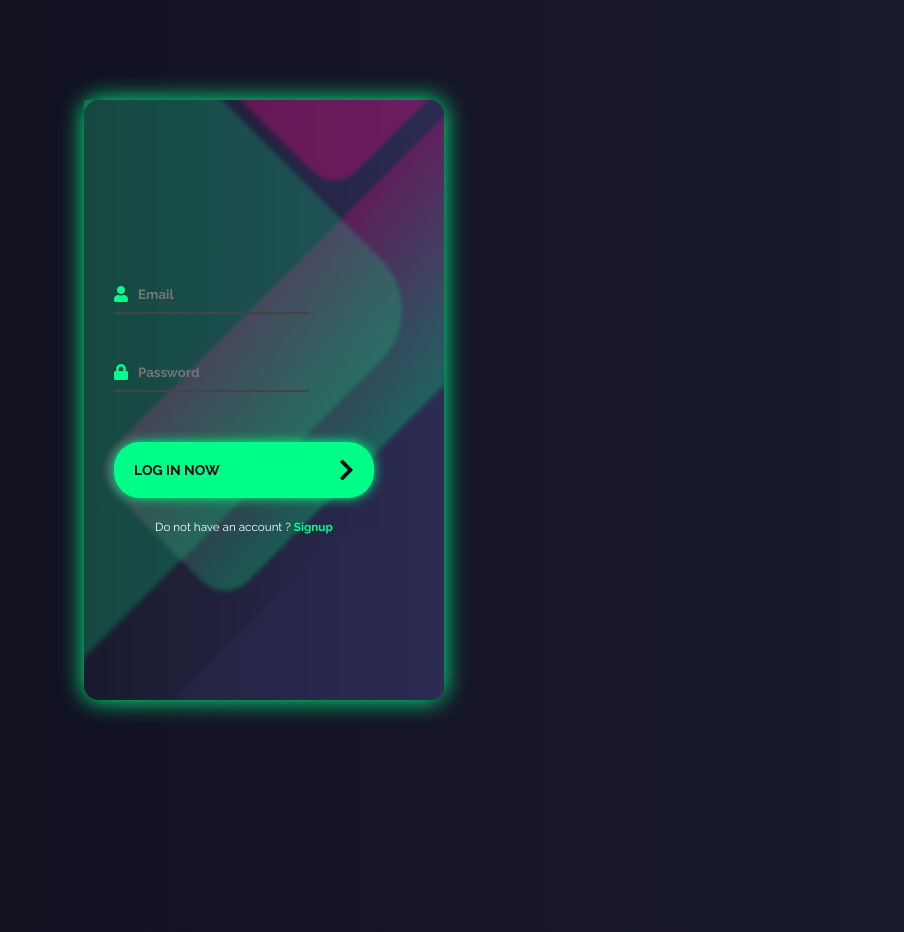
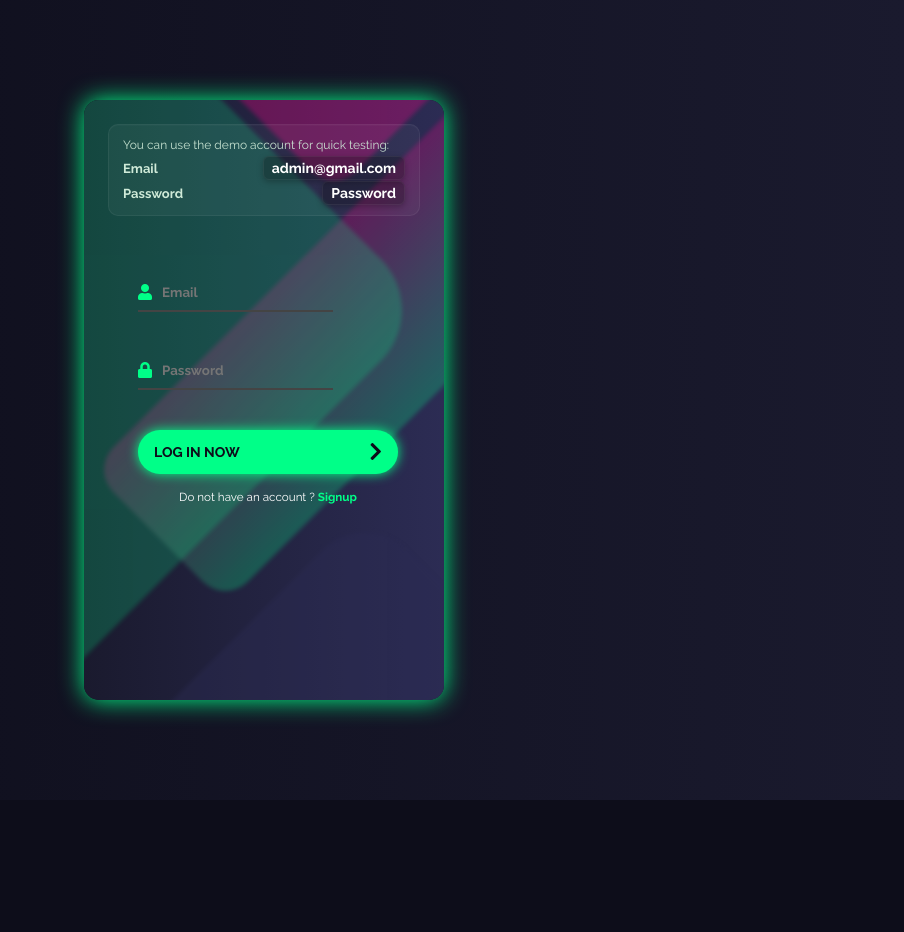
Before and after one commit to pothalaravi/Ecommerce, a Django app: page / in a window 1280 px wide. Shown: the whole page, without its empty margins (376-1280 px from the left). After the commit the page ends 800 px from the top, so only its background shows below. Run offline with Django 5.2, Linux system fonts and the light colour scheme; some libraries are stand-ins or nearby versions.

Commit message:
added new changes

```diff
--- a/Templates/login.html
+++ b/Templates/login.html
@@ -10,36 +10,103 @@
     @import url('https://fonts.googleapis.com/css?family=Raleway:400,700');
     * { box-sizing: border-box; margin: 0; padding: 0; font-family: Raleway, sans-serif; }
     body { background: linear-gradient(90deg, #0d0d1a, #1a1a2e); }
-    .container { display: flex; align-items: center; justify-content: center; min-height: 100vh; }
-    .screen { background: linear-gradient(90deg, #1a1a2e, #2c2c54); position: relative; height: 600px; width: 360px; box-shadow: 0px 0px 24px #00ff88; border-radius: 15px; }
-    .screen__content { z-index: 1; position: relative; height: 100%; }
+    .container { display: flex; align-items: center; justify-content: center; min-height: 100vh; padding: 20px; }
+    .screen { background: linear-gradient(90deg, #1a1a2e, #2c2c54); position: relative; height: 600px; width: 360px; box-shadow: 0px 0px 24px #00ff88; border-radius: 15px; overflow: hidden; }
+    .screen__content { z-index: 1; position: relative; height: 100%; padding: 24px; }
     .screen__background { position: absolute; top: 0; left: 0; right: 0; bottom: 0; z-index: 0; clip-path: inset(0 0 0 0); }
     .screen__background__shape { transform: rotate(45deg); position: absolute; filter: blur(2px); }
     .screen__background__shape1 { height: 520px; width: 520px; background: #00ff88; top: -50px; right: 120px; border-radius: 0 72px 0 0; opacity: 0.2; }
     .screen__background__shape2 { height: 220px; width: 220px; background: #ff0088; top: -172px; right: 0; border-radius: 32px; opacity: 0.3; }
     .screen__background__shape3 { height: 540px; width: 190px; background: linear-gradient(270deg, #00ff88, #ff0088); top: -24px; right: 0; border-radius: 32px; opacity: 0.25; }
     .screen__background__shape4 { height: 400px; width: 200px; background: #2c2c54; top: 420px; right: 50px; border-radius: 60px; opacity: 0.4; }
-    .login { width: 320px; padding: 30px; padding-top: 156px; }
+
+    .login { width: 320px; padding: 30px; padding-top: 24px; margin: 0 auto; }
     .login__field { padding: 20px 0px; position: relative; }
     .login__icon { position: absolute; top: 30px; color: #00ff88; }
     .login__input { border: none; border-bottom: 2px solid #444; background: transparent; padding: 10px; padding-left: 24px; font-weight: 700; width: 75%; transition: .2s; color: #fff; }
     .login__input:active, .login__input:focus, .login__input:hover { outline: none; border-bottom-color: #00ff88; }
-    .login__submit { background: #00ff88; font-size: 14px; margin-top: 30px; padding: 16px 20px; border-radius: 26px; border: none; text-transform: uppercase; font-weight: 700; display: flex; align-items: center; width: 100%; color: #0d0d1a; box-shadow: 0px 0px 12px #00ff88; cursor: pointer; transition: .3s; }
+    .login__submit { background: #00ff88; font-size: 14px; margin-top: 20px; padding: 12px 16px; border-radius: 26px; border: none; text-transform: uppercase; font-weight: 700; display: flex; align-items: center; width: 100%; color: #0d0d1a; box-shadow: 0px 0px 12px #00ff88; cursor: pointer; transition: .3s; }
     .login__submit:hover { background: #00cc66; box-shadow: 0px 0px 20px #00ff88; }
-    .button__icon { font-size: 24px; margin-left: auto; color: #0d0d1a; }
+    .button__icon { font-size: 20px; margin-left: auto; color: #0d0d1a; }
     .social-login { position: absolute; height: 140px; width: 160px; text-align: center; bottom: 0px; right: 0px; color: #fff; }
-    .social-icons { display: flex; align-items: center; justify-content: center; }
-    .social-login__icon { padding: 20px 10px; color: #fff; text-decoration: none; text-shadow: 0px 0px 8px #ff0088; transition: .3s; }
-    .social-login__icon:hover { transform: scale(1.5); color: #00ff88; text-shadow: 0px 0px 12px #00ff88; }
-    .login-footer {margin-top: 20px; text-align: center; color: #fff; font-size: 14px;}
-    .login-footer a {color: #00ff88; text-decoration: none; font-weight: bold;}
-    .login-footer a:hover {color: #ff0088; text-shadow: 0px 0px 6px #ff0088;}
+    .social-icons { display: flex; align-items: center; justify-content: center; gap: 8px; }
+    .social-login__icon { padding: 14px 8px; color: #fff; text-decoration: none; text-shadow: 0px 0px 8px #ff0088; transition: .3s; border-radius: 8px; }
+    .social-login__icon:hover { transform: scale(1.2); color: #00ff88; text-shadow: 0px 0px 12px #00ff88; background: rgba(255,255,255,0.03); }
+
+    .login-footer { margin-top: 14px; text-align: center; color: #fff; font-size: 14px; }
+    .login-footer a { color: #00ff88; text-decoration: none; font-weight: bold; }
+    .login-footer a:hover { color: #ff0088; text-shadow: 0px 0px 6px #ff0088; }
+
+    /* ====== NEW: demo info box styling ====== */
+    .demo-info {
+      background: rgba(255,255,255,0.04);
+      border: 1px solid rgba(255,255,255,0.06);
+      padding: 12px 14px;
+      border-radius: 10px;
+      color: #e9f8ee;
+      font-size: 14px;
+      line-height: 1.35;
+      margin-bottom: 14px;
+      box-shadow: inset 0 1px 0 rgba(255,255,255,0.02);
+      display: flex;
+      flex-direction: column;
+      gap: 6px;
+    }
+
+    .demo-info .hint {
+      font-size: 12px;
+      color: #cfead8;
+      opacity: 0.95;
+    }
+
+    .demo-info code {
+      background: rgba(0,0,0,0.25);
+      padding: 3px 8px;
+      border-radius: 6px;
+      font-weight: 700;
+      color: #fff;
+      border: 1px solid rgba(255,255,255,0.06);
+      box-shadow: 0 2px 6px rgba(0,0,0,0.25);
+    }
+
+    .demo-info .row {
+      display: flex;
+      justify-content: space-between;
+      gap: 8px;
+      align-items: center;
+    }
+
+    .demo-info .label {
+      color: #cfead8;
+      font-weight: 600;
+      font-size: 13px;
+    }
+
+    /* responsive tweak */
+    @media (max-width: 420px) {
+      .screen { width: 340px; height: auto; padding-bottom: 24px; }
+      .login { width: 100%; padding: 18px; }
+      .login__input { width: 100%; }
+    }
   </style>
 </head>
 <body>
   <div class="container">
     <div class="screen">
       <div class="screen__content">
+
+        <!-- Styled demo account box -->
+        <div class="demo-info" role="note" aria-label="demo account info">
+          <div class="hint">You can use the demo account for quick testing:</div>
+          <div class="row">
+            <div class="label">Email</div>
+            <div><code>admin@gmail.com</code></div>
+          </div>
+          <div class="row">
+            <div class="label">Password</div>
+            <div><code>Password</code></div>
+          </div>
+        </div>
 
         <!-- Django Login Form -->
         <form class="login" method="post" action="{% url 'login' %}">
@@ -61,11 +128,10 @@
               <a href="{% url 'signup' %}">Signup</a>
             </small>
           </div>
-
         </form>
 
       </div>
-      <div class="screen__background">
+      <div class="screen__background" aria-hidden="true">
         <span class="screen__background__shape screen__background__shape4"></span>
         <span class="screen__background__shape screen__background__shape3"></span>
         <span class="screen__background__shape screen__background__shape2"></span>
```
Also changed, not shown: Ecommerce/settings.py (+6 -1 lines).
